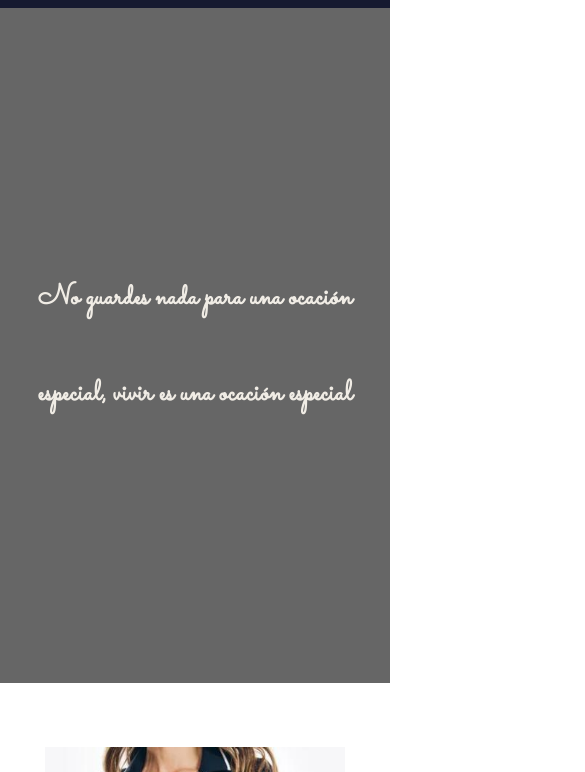
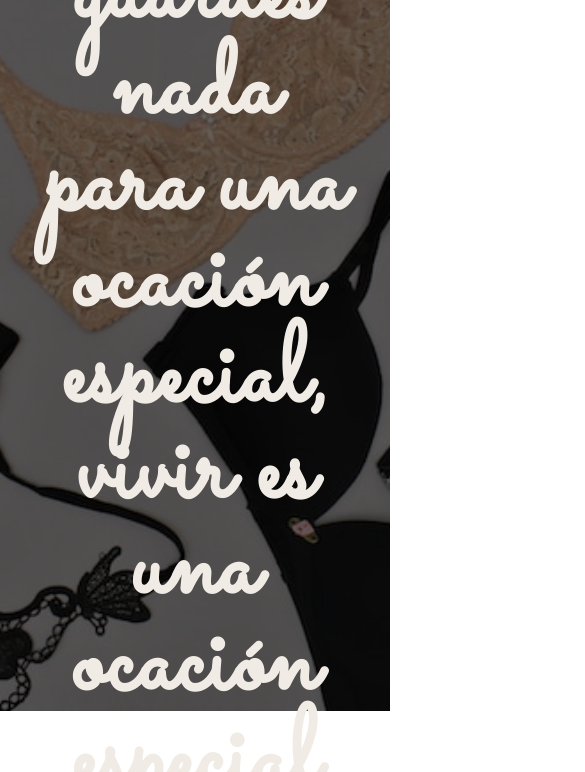
Before and after one commit to podestal/victorias-static-web, a plain HTML site: page index.html in a window 390 px wide. Shown: the part 161-933 px from the top of the page, 585 px wide, since content can reach past the window. Drawn offline with Linux system fonts and the light colour scheme; a web font is replaced by a local one.

Commit message:
hero bug

```diff
--- a/index.html
+++ b/index.html
@@ -10,8 +10,8 @@
     <meta name="viewport" content="width=device-width, initial-scale=1.0">
     <link rel="stylesheet" href="https://cdnjs.cloudflare.com/ajax/libs/font-awesome/4.7.0/css/font-awesome.min.css">
     <link rel="stylesheet" href="styles.css">
-    <link rel="stylesheet" media="screen and (max-width: 768px)" href="mobile.css">
-    <link rel="stylesheet" href="medium.css">
+    <!-- <link rel="stylesheet" media="screen and (max-width: 768px)" href="mobile.css">
+    <link rel="stylesheet" href="medium.css"> -->
     <title>Victoria</title>
 </head>
 <body>
--- a/styles.css
+++ b/styles.css
@@ -60,12 +60,12 @@ body {
     color: #B6BBC4;
 }
 
-.hero-everything {
-    background: url("/img/everything.jpeg") no-repeat center center/cover;
+/* .hero-everything {
+    background: url("/img/everything.jpg") no-repeat center center/cover;
 }
 
 .hero-lenceria {
-    background: url("/img/lenceria.jpg") no-repeat center center/cover;
+    background: url("/img/lenceria.png") no-repeat center center/cover;
 }
 
 .hero-clothes {
@@ -82,9 +82,10 @@ body {
 
 .hero-para-ellos {
     background: url("/img/para-ellos.jpg") no-repeat center center/cover;
-}
+} */
 
 .hero {
+    background: url("/img/lenceria.png") no-repeat center center/cover;
     height: 90vh;
     position: relative;
 }
```
Also changed, not shown: img/._lenceria.jpeg (deleted), img/._lenceria.png (added), img/lenceria.jpeg (deleted), img/lenceria.jpg (deleted), img/lenceria.png (added).
